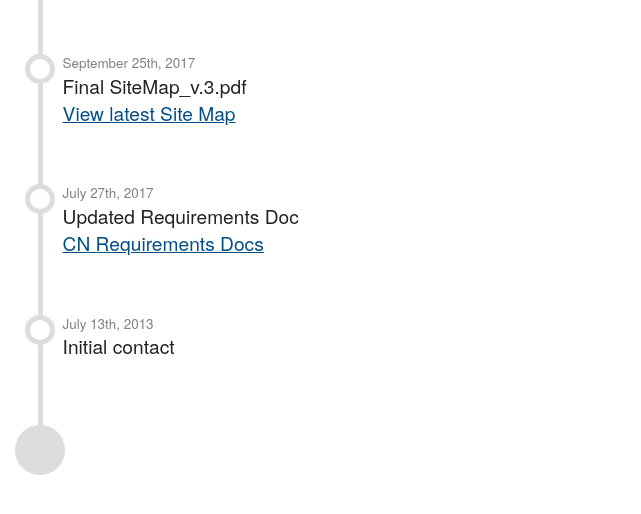
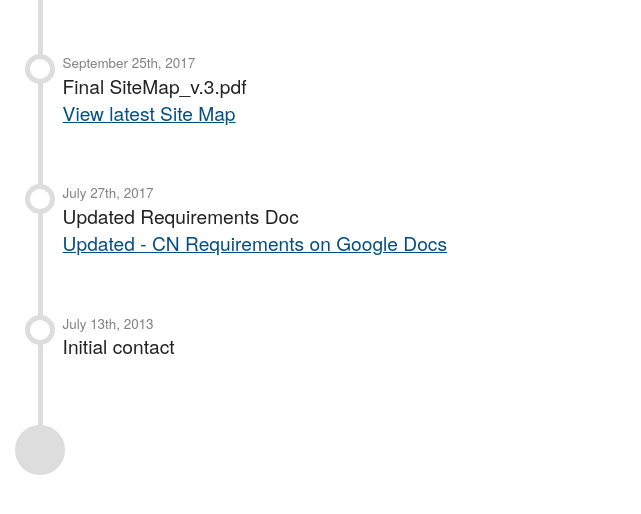
Before and after one commit to tammykimkim/CNews, a plain HTML site: page index.html in a window 1280 px wide. Shown: the part 190-704 px from the top of the page, without its empty margins (0-641 px from the left). Drawn offline with Linux system fonts and the light colour scheme.

Commit message:
Took out the link to the requirements

```diff
--- a/index.html
+++ b/index.html
@@ -22,8 +22,8 @@
 		<li class="tl-node">
             		<div class="tl-stamp">July 27th, 2017</div>
             		<div class="tl-content">Updated Requirements Doc</div>
-            		<a href="https://docs.google.com/document/d/1ELurdz63I1QXY9ZS8NWwwz1a8X_8CkRkIOQ6_8pRGxQ/edit?usp=sharing">
-				CN Requirements Docs
+            		<a href="#">
+				Updated - CN Requirements on Google Docs
 			</a>
 		</li>
 		<li class="tl-node">
```
